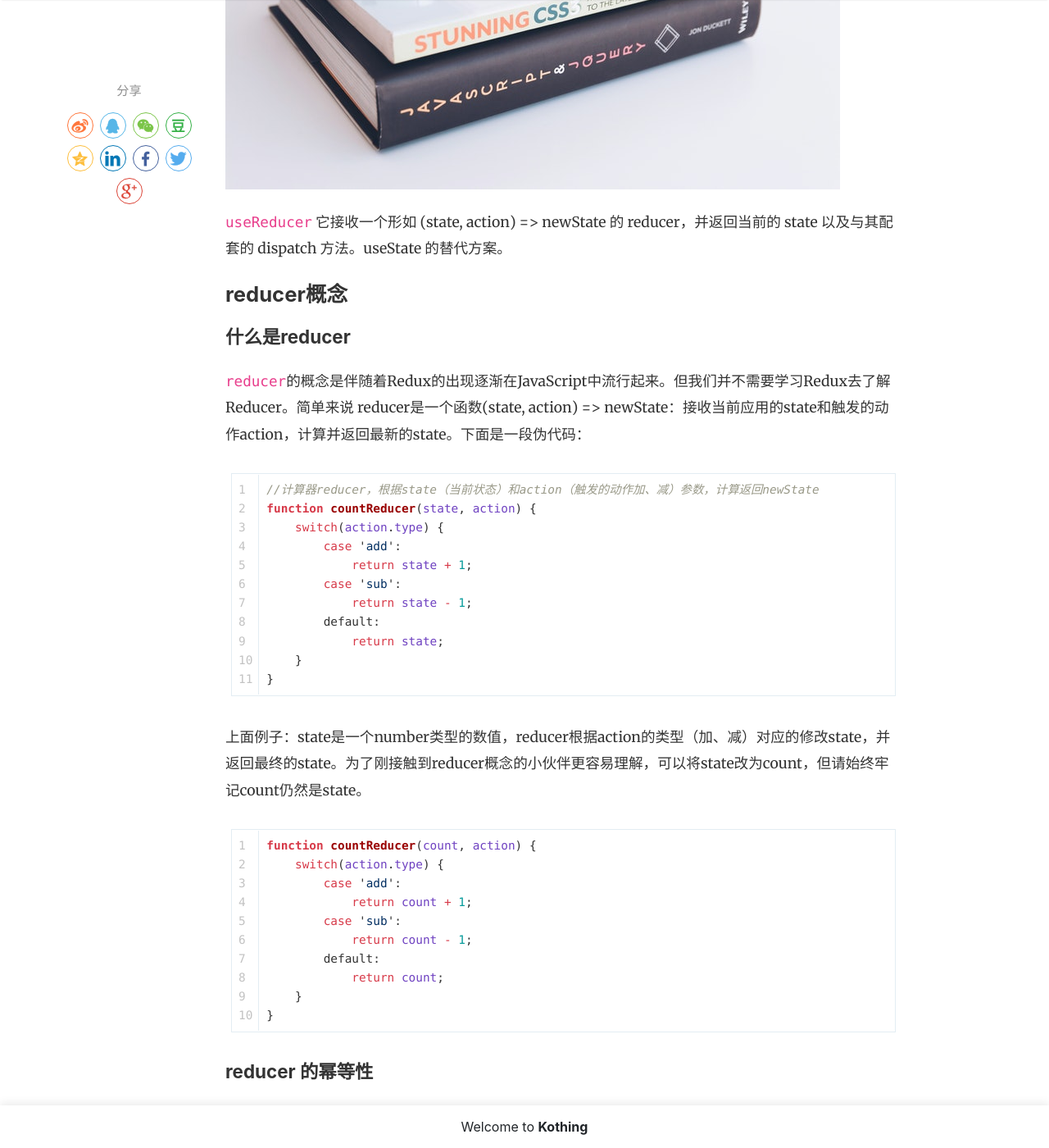
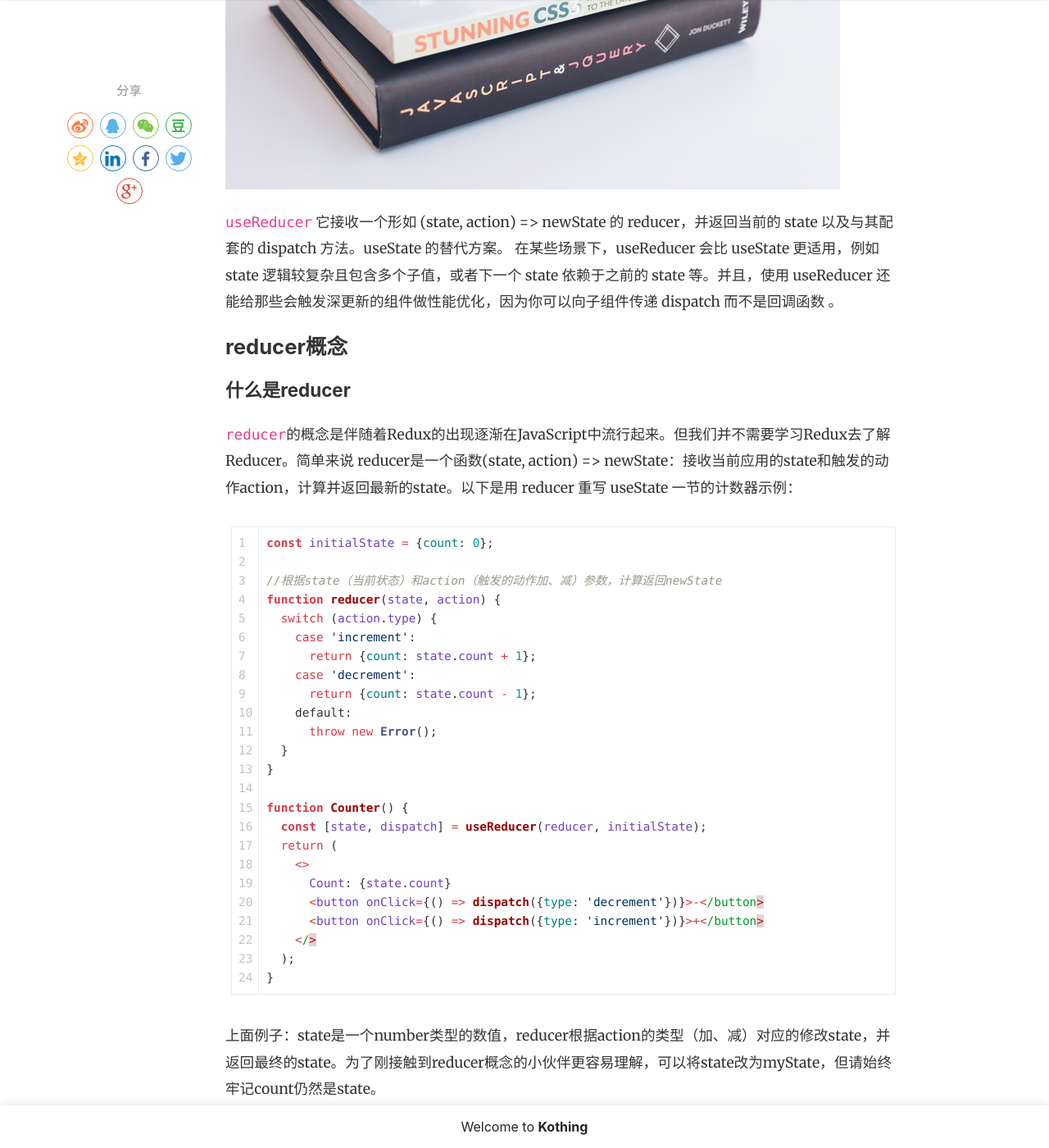
Before and after one commit to kothing/kothing.github.io, a Jekyll site: the page built from _posts/2019-01-12-react-hook--useReducer.md, in a window 1280 px wide and 1400 px high, scrolled down 593 px. Shown: the whole window at 82% size. Built offline with Jekyll 4.4.1, drawn with Linux system fonts in a browser that asks for light colours; nearby versions of some CDN libraries; comment, search, counter and statistics services are not loaded; some of the changed text lies outside the part shown.

Commit message:
Update 2019-01-12-react-hook--useReducer.md

````diff
--- a/_posts/2019-01-12-react-hook--useReducer.md
+++ b/_posts/2019-01-12-react-hook--useReducer.md
@@ -7,36 +7,51 @@ image: assets/images/13.jpg
 ---
 
 `useReducer` 它接收一个形如 (state, action) => newState 的 reducer，并返回当前的 state 以及与其配套的 dispatch 方法。useState 的替代方案。
+在某些场景下，useReducer 会比 useState 更适用，例如 state 逻辑较复杂且包含多个子值，或者下一个 state 依赖于之前的 state 等。并且，使用 useReducer 还能给那些会触发深更新的组件做性能优化，因为你可以向子组件传递 dispatch 而不是回调函数 。
 
 ## reducer概念
 
 ### 什么是reducer
-`reducer`的概念是伴随着Redux的出现逐渐在JavaScript中流行起来。但我们并不需要学习Redux去了解Reducer。简单来说 reducer是一个函数(state, action) => newState：接收当前应用的state和触发的动作action，计算并返回最新的state。下面是一段伪代码：
+`reducer`的概念是伴随着Redux的出现逐渐在JavaScript中流行起来。但我们并不需要学习Redux去了解Reducer。简单来说 reducer是一个函数(state, action) => newState：接收当前应用的state和触发的动作action，计算并返回最新的state。以下是用 reducer 重写 useState 一节的计数器示例：
 ```js
-//计算器reducer，根据state（当前状态）和action（触发的动作加、减）参数，计算返回newState
-function countReducer(state, action) {
-    switch(action.type) {
-        case 'add':
-            return state + 1;
-        case 'sub':
-            return state - 1;
-        default:
-            return state;
-    }
+const initialState = {count: 0};
+
+//根据state（当前状态）和action（触发的动作加、减）参数，计算返回newState
+function reducer(state, action) {
+  switch (action.type) {
+    case 'increment':
+      return {count: state.count + 1};
+    case 'decrement':
+      return {count: state.count - 1};
+    default:
+      throw new Error();
+  }
+}
+
+function Counter() {
+  const [state, dispatch] = useReducer(reducer, initialState);
+  return (
+    <>
+      Count: {state.count}
+      <button onClick={() => dispatch({type: 'decrement'})}>-</button>
+      <button onClick={() => dispatch({type: 'increment'})}>+</button>
+    </>
+  );
 }
 ```
-上面例子：state是一个number类型的数值，reducer根据action的类型（加、减）对应的修改state，并返回最终的state。为了刚接触到reducer概念的小伙伴更容易理解，可以将state改为count，但请始终牢记count仍然是state。
+上面例子：state是一个number类型的数值，reducer根据action的类型（加、减）对应的修改state，并返回最终的state。为了刚接触到reducer概念的小伙伴更容易理解，可以将state改为myState，但请始终牢记count仍然是state。
 ```js
-function countReducer(count, action) {
-    switch(action.type) {
-        case 'add':
-            return count + 1;
-        case 'sub':
-            return count - 1;
-        default:
-            return count;
-    }
+function reducer(myState, action) {
+  switch (action.type) {
+    case 'increment':
+      return {count: myState.count + 1};
+    case 'decrement':
+      return {count: myState.count - 1};
+    default:
+      throw new Error();
+  }
 }
+...
 ```
 
 ### reducer 的幂等性
````
